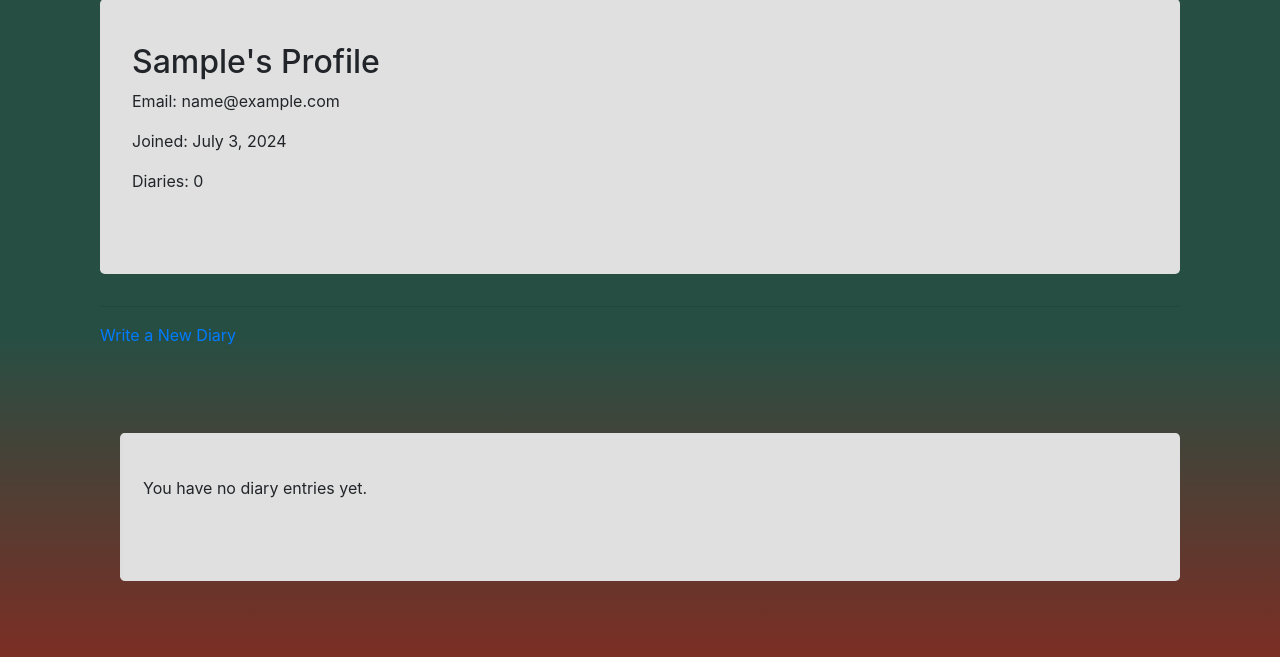
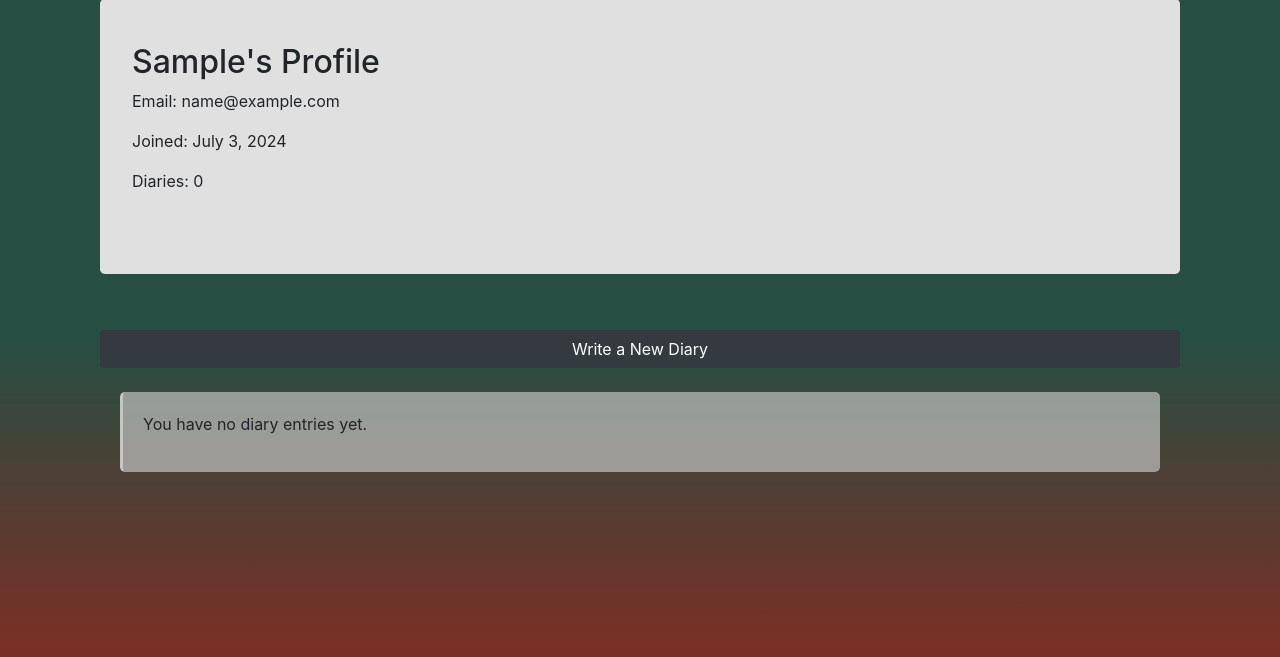
Before and after one commit to QAV-T/lucke, a Django app: page /profile/ in a window 1280 px wide. Shown: the part 143-800 px from the top of the page. Run offline with Django 5.2, Linux system fonts and the light colour scheme; the visitor is signed in with stand-in values (Sample User, id 1); data that the repository does not hold is empty; some libraries are stand-ins or nearby versions.

Commit message:
Fixing boxes-style and add transparecy

```diff
--- a/lucke/static/css/styles.css
+++ b/lucke/static/css/styles.css
@@ -1,8 +1,13 @@
 
 .timeline {
-  border-left: 3px solid #ddd;
+  padding: 20px;
+  background-color: #e0e0e08f;
+  border-left: 3px solid #e0e0e09f;
   margin-left: 20px;
   padding-left: 20px;
+  margin-right: 20px;
+  padding-right: 20px;
+  border-radius: 5px;
 }
 .timeline-item {
   margin-bottom: 20px;
@@ -10,6 +15,14 @@
 .timeline-date {
   font-weight: bold;
   color: #555;
+}
+
+.post-detail-container {
+  margin-top: 20px;
+  margin-bottom: 20px;
+  padding: 20px;
+  background-color: #e0e0e08f;
+  border-radius: 5px;
 }
 
 body {
@@ -49,7 +62,6 @@ background-color: rgb(12, 12, 12);
   padding-left: 10px;
   margin-bottom: 10px;
   background-color: #e0e0e0;
-;
   padding: 10px;
   border-radius: 5px;
 }
@@ -63,3 +75,11 @@ background-color: rgb(12, 12, 12);
 #showSidenoteForm {
   margin-bottom: 10px;
 }
+
+.about {
+  padding: 20px;
+  margin-top: 10px;
+  margin-bottom: 10px;
+  background-color: #16161633;
+  color: #e0e0e0;
+}
--- a/lucke/templates/about.html
+++ b/lucke/templates/about.html
@@ -3,8 +3,9 @@
 {% block title %}About{% endblock %}
 {% block content %}
     <main>
-        <section>
+        <section class="about">
             <h1>About Lucke Project</h1>
+            <br>
             <p>
                 The Lucke project is like a digital diary that allows users to create a profile,Login, and write diaries and write about their daily experiences.
                 Inspired by the philosopher <i><b>John Locke</b></i>, who  valued  the importance of memories, this project aims to provide a personal space for users to store and reflect on their thoughts and experiences.
--- a/lucke/templates/create_diary.html
+++ b/lucke/templates/create_diary.html
@@ -8,7 +8,7 @@
     <form method="post">
         {% csrf_token %}
         {{ form.as_p }}
-        <button type="submit" class="btn btn-primary btn-block">Dangle It on the Timeline</button>
+        <button type="submit" class="btn btn-dark btn-block">Save It to the Timeline</button>
     </form>
 </div>
 {% endblock %}
--- a/lucke/templates/diary_detail.html
+++ b/lucke/templates/diary_detail.html
@@ -6,14 +6,14 @@
 
 
 {% block content %}
-<div class="post-detail-container jumbotron">
+<div class="post-detail-container">
     <h2>{{ diary.title|title }}</h2>
     <br>
     <p>{{ diary.content }}</p>
     <br>
     <small class="timeDate">Written on {{ diary.created_at|date:"M d, Y" }} at {{ diary.created_at|time:"H:i" }}</small>
     <div class="mt-2">
-        <a href="{% url 'diary_edit' diary.id %}" class="btn btn-dark btn-sm">Edit</a>
+        <a href="{% url 'diary_edit' diary.id %}" class="btn btn-dark btn-">Edit</a>
         <a href="{% url 'diary_delete' diary.id %}" class="btn btn-danger btn-sm">Delete</a>
     </div>
 </div>
@@ -21,7 +21,7 @@
 <hr>
 <br>
     <div id="sidenotes-container">
-        <button id="showSidenoteForm" class="btn btn-dark btn-sm">Write a Side Note</button>
+        <button id="showSidenoteForm" class="btn btn-dark btn-sm w-50">Write a Side Note</button>
         <div id="sidenoteFormContainer" style="display:none;">
             <form id="sidenoteForm" method="POST">
                 {% csrf_token %}
--- a/lucke/templates/profile.html
+++ b/lucke/templates/profile.html
@@ -10,11 +10,12 @@
     <p>Joined: {{ user.date_joined|date:"F j, Y" }}</p>
     <p>Diaries: {{ diaries.count }}</p>
     </div>
-    <hr>
+    <br>
 
     {% if user.is_authenticated %}
-    <a href="{% url 'create_diary' %}">Write a New Diary</a>
-    <div class="timeline jumbotron">
+    <a href="{% url 'create_diary' %}" class="btn btn-dark btn-block">Write a New Diary</a>
+    <br>
+    <div class="timeline">
         {% for diary in diaries %}
             <div class="timeline-item" >
                 <div class="timeline-date">{{ diary.created_at|date:"F j, Y" }}</div>
```
